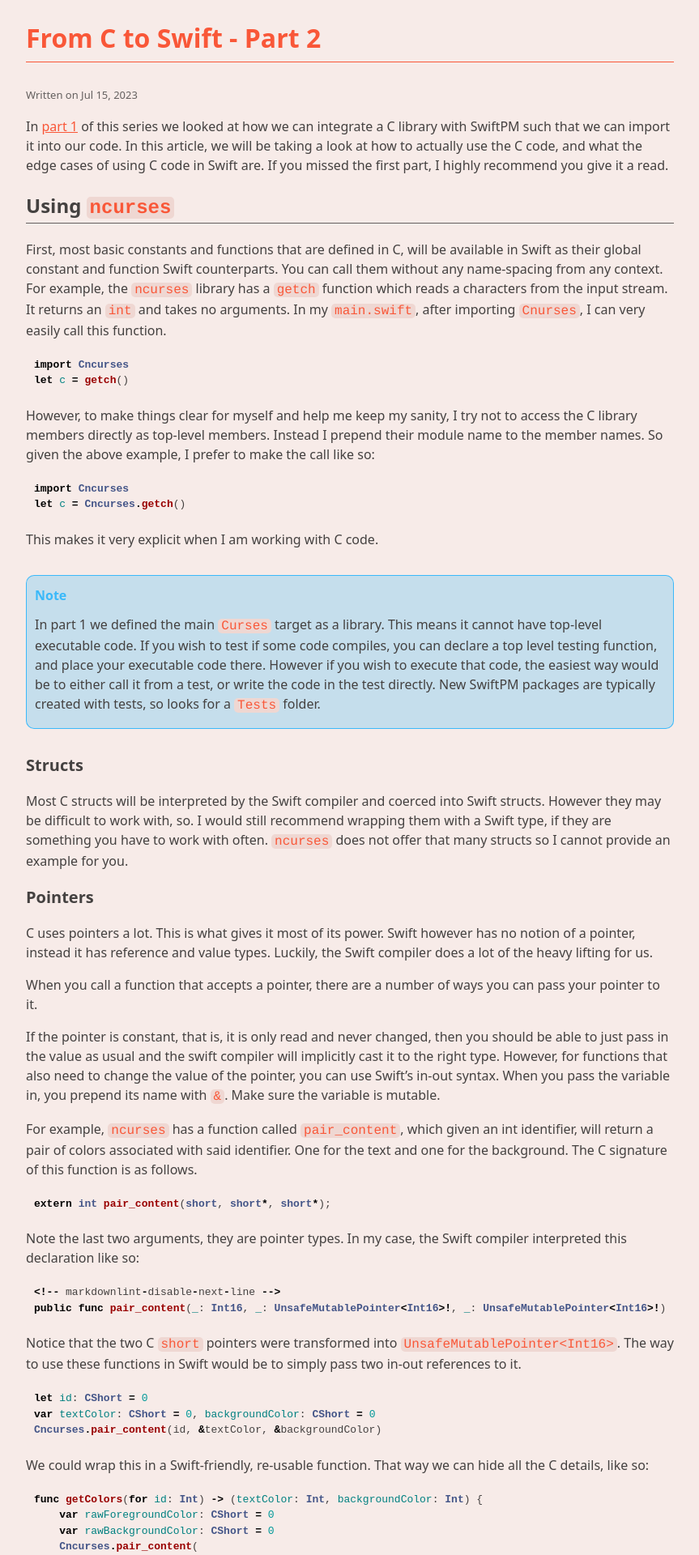
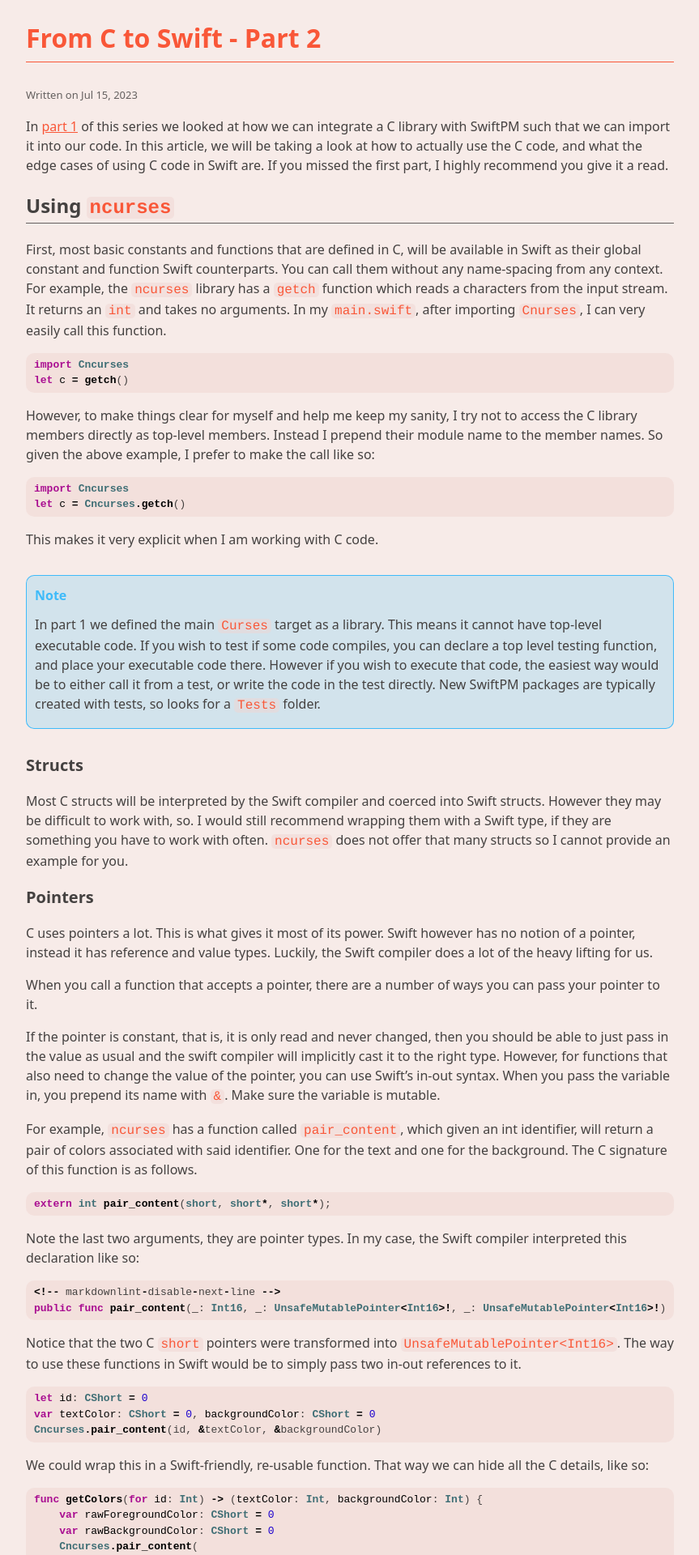
Before and after one commit to sketch204/sketch204.github.io, a Jekyll site: the page built from _posts/2023-07-15-from-c-to-swift-pt2.md, in a window 1280 px wide. Shown: the top 1920 px of the page at 81% size, without its empty margins (208-1071 px from the left). Built offline with Jekyll 4.4.1, drawn with Linux system fonts in a browser that asks for light colours.

Commit message:
- Standardized the aside colors - Started working on a better light scheme code colors

```diff
--- a/assets/css/article.css
+++ b/assets/css/article.css
@@ -45,6 +45,7 @@ article figure.highlight {
 }
 
 article figure.highlight pre {
+  background-color: var(--code-background-color);
   padding: 5px 10px;
   border-radius: 10px;
   overflow-x: scroll;
@@ -69,7 +70,7 @@ article aside {
   padding: 0 10px;
   margin: 2em 0;
   border-radius: 10px;
-  border: 1px solid white;
+  border: 1px solid;
 }
 
 article aside h1 {
@@ -81,28 +82,28 @@ article aside h1 {
 }
 
 article aside.info {
-  background-color: rgba(197, 197, 197, 0.2);
-  border-color: var(--text-color);
+  background-color: var(--aside-info-background);
+  border-color: var(--aside-info-text);
 }
 
 article aside.info h1 {
-  color: var(--text-color);
+  color: var(--aside-info-text);
 }
 
 article aside.note {
-  background-color: rgba(0, 170, 255, 0.2);
-  border-color: rgba(0, 170, 255, 0.7);
+  background-color: var(--aside-note-background);
+  border-color: var(--aside-note-text);
 }
 
 article aside.note h1 {
-  color: rgba(0, 170, 255, 0.7);
+  color: var(--aside-note-text);
 }
 
 article aside.warning {
-  background-color: #ffbd723a;
-  border-color: #ffbd72;
+  background-color: var(--aside-warning-background);
+  border-color: var(--aside-warning-text);
 }
 
 article aside.warning h1 {
-  color: #ffbd72;
+  color: var(--aside-warning-text);
 }
--- a/assets/css/code-highlight.css
+++ b/assets/css/code-highlight.css
@@ -1,15 +1,74 @@
+:root {
+  ---code-highlight-comment: #177500;
+  ---code-highlight-comment-multiline: var(---code-highlight-comment);
+  ---code-highlight-comment-single: var(---code-highlight-comment);
+  ---code-highlight-comment-preproc: #633820;
+
+  ---code-highlight-string: #C41A16;
+  ---code-highlight-string-backtick: var(---code-highlight-string);
+  ---code-highlight-string-char: var(---code-highlight-string);
+  ---code-highlight-string-doc: var(---code-highlight-string);
+  ---code-highlight-string-double: var(---code-highlight-string);
+  ---code-highlight-string-escape: var(---code-highlight-string);
+  ---code-highlight-string-heredoc: var(---code-highlight-string);
+  ---code-highlight-string-interpol: var(---code-highlight-string);
+  ---code-highlight-string-other: var(---code-highlight-string);
+  ---code-highlight-string-regex: #009926;
+  ---code-highlight-string-single: #2300CE;
+  ---code-highlight-string-symbol: var(---code-highlight-string-single);
+
+  ---code-highlight-operator: var(---code-highlight-name-label);
+  ---code-highlight-operator-word: var(---code-highlight-operator);
+
+  ---code-highlight-keyword: #A90D91;
+  ---code-highlight-keyword-constant: var(---code-highlight-keyword);
+  ---code-highlight-keyword-declaration: var(---code-highlight-keyword);
+  ---code-highlight-keyword-namespace: var(---code-highlight-keyword);
+  ---code-highlight-keyword-pseudo: var(---code-highlight-keyword);
+  ---code-highlight-keyword-reserved: var(---code-highlight-keyword);
+  ---code-highlight-keyword-type: var(---code-highlight-name-class);
+
+  ---code-highlight-name-attribute: #836C28;
+  ---code-highlight-name-builtin: var(---code-highlight-keyword);
+  ---code-highlight-name-class: #3F6E75;
+  ---code-highlight-name-constant: var(---code-highlight-name-label);
+  ---code-highlight-name-decorator: var(---code-highlight-name-label);
+  ---code-highlight-name-entity: #800080;
+  ---code-highlight-name-exception: #990000;
+  ---code-highlight-name-function: var(---code-highlight-name-label);
+  ---code-highlight-name-label: #000000;
+  ---code-highlight-name-namespace: #555555;
+  ---code-highlight-name-tag: var(---code-highlight-name-label);
+  ---code-highlight-name-variable: var(---code-highlight-name-label);
+  ---code-highlight-name-builtin-pseudo: #5B269A;
+  ---code-highlight-name-variable-class: var(---code-highlight-name-label);
+  ---code-highlight-name-variable-global: var(---code-highlight-name-label);
+  ---code-highlight-name-variable-instance: var(---code-highlight-name-label);
+
+  ---code-highlight-number: #1C01CE;
+  ---code-highlight-number-float: var(---code-highlight-number);
+  ---code-highlight-number-hex: var(---code-highlight-number);
+  ---code-highlight-number-integer: var(---code-highlight-number);
+  ---code-highlight-number-oct: var(---code-highlight-number);
+  ---code-highlight-number-integer-long: var(---code-highlight-number);
+
+  ---code-highlight-error: #000000;
+  ---code-highlight-error-bg: #e3d2d2;
+  ---code-highlight-generic-error: var(---code-highlight-error);
+}
+
 .highlight .hll { background-color: #ffffcc }
-.highlight .c { color: #999988; font-style: italic } /* Comment */
-.highlight .err { color: #a61717; background-color: #e3d2d2 } /* Error */
-.highlight .k { color: #000000; font-weight: bold } /* Keyword */
-.highlight .o { color: #000000; font-weight: bold } /* Operator */
-.highlight .cm { color: #999988; font-style: italic } /* Comment.Multiline */
-.highlight .cp { color: #999999; font-weight: bold; font-style: italic } /* Comment.Preproc */
-.highlight .c1 { color: #999988; font-style: italic } /* Comment.Single */
+.highlight .c { color: var(---code-highlight-comment); font-style: italic } /* Comment */
+.highlight .err { color: var(---code-highlight-error); background-color: var(---code-highlight-error-bg) } /* Error */
+.highlight .k { color: var(---code-highlight-keyword); font-weight: bold } /* Keyword */
+.highlight .o { color: var(---code-highlight-operator); font-weight: bold } /* Operator */
+.highlight .cm { color: var(---code-highlight-comment-multiline); font-style: italic } /* Comment.Multiline */
+.highlight .cp { color: var(---code-highlight-comment-preproc); font-weight: bold; font-style: italic } /* Comment.Preproc */
+.highlight .c1 { color: var(---code-highlight-comment-single); font-style: italic } /* Comment.Single */
 .highlight .cs { color: #999999; font-weight: bold; font-style: italic } /* Comment.Special */
 .highlight .gd { color: #000000; background-color: #ffdddd } /* Generic.Deleted */
 .highlight .ge { color: #000000; font-style: italic } /* Generic.Emph */
-.highlight .gr { color: #aa0000 } /* Generic.Error */
+.highlight .gr { color: var(---code-highlight-generic-error) } /* Generic.Error */
 .highlight .gh { color: #999999 } /* Generic.Heading */
 .highlight .gi { color: #000000; background-color: #ddffdd } /* Generic.Inserted */
 .highlight .go { color: #888888 } /* Generic.Output */
@@ -17,48 +76,48 @@
 .highlight .gs { font-weight: bold } /* Generic.Strong */
 .highlight .gu { color: #aaaaaa } /* Generic.Subheading */
 .highlight .gt { color: #aa0000 } /* Generic.Traceback */
-.highlight .kc { color: #000000; font-weight: bold } /* Keyword.Constant */
-.highlight .kd { color: #000000; font-weight: bold } /* Keyword.Declaration */
-.highlight .kn { color: #000000; font-weight: bold } /* Keyword.Namespace */
-.highlight .kp { color: #000000; font-weight: bold } /* Keyword.Pseudo */
-.highlight .kr { color: #000000; font-weight: bold } /* Keyword.Reserved */
-.highlight .kt { color: #445588; font-weight: bold } /* Keyword.Type */
-.highlight .m { color: #009999 } /* Literal.Number */
-.highlight .s { color: #d01040 } /* Literal.String */
-.highlight .na { color: #008080 } /* Name.Attribute */
-.highlight .nb { color: #0086B3 } /* Name.Builtin */
-.highlight .nc { color: #445588; font-weight: bold } /* Name.Class */
-.highlight .no { color: #008080 } /* Name.Constant */
-.highlight .nd { color: #3c5d5d; font-weight: bold } /* Name.Decorator */
-.highlight .ni { color: #800080 } /* Name.Entity */
-.highlight .ne { color: #990000; font-weight: bold } /* Name.Exception */
-.highlight .nf { color: #990000; font-weight: bold } /* Name.Function */
-.highlight .nl { color: #990000; font-weight: bold } /* Name.Label */
-.highlight .nn { color: #555555 } /* Name.Namespace */
-.highlight .nt { color: #000080 } /* Name.Tag */
-.highlight .nv { color: #008080 } /* Name.Variable */
-.highlight .ow { color: #000000; font-weight: bold } /* Operator.Word */
+.highlight .kc { color: var(---code-highlight-keyword-constant); font-weight: bold } /* Keyword.Constant */
+.highlight .kd { color: var(---code-highlight-keyword-declaration); font-weight: bold } /* Keyword.Declaration */
+.highlight .kn { color: var(---code-highlight-keyword-namespace); font-weight: bold } /* Keyword.Namespace */
+.highlight .kp { color: var(---code-highlight-keyword-pseudo); font-weight: bold } /* Keyword.Pseudo */
+.highlight .kr { color: var(---code-highlight-keyword-reserved); font-weight: bold } /* Keyword.Reserved */
+.highlight .kt { color: var(---code-highlight-keyword-type); font-weight: bold } /* Keyword.Type */
+.highlight .m { color: var(---code-highlight-number) } /* Literal.Number */
+.highlight .s { color: var(---code-highlight-string) } /* Literal.String */
+.highlight .na { color: var(---code-highlight-name-attribute) } /* Name.Attribute */
+.highlight .nb { color: var(---code-highlight-name-builtin) } /* Name.Builtin */
+.highlight .nc { color: var(---code-highlight-name-class); font-weight: bold } /* Name.Class */
+.highlight .no { color: var(---code-highlight-name-constant) } /* Name.Constant */
+.highlight .nd { color: var(---code-highlight-name-decorator); font-weight: bold } /* Name.Decorator */
+.highlight .ni { color: var(---code-highlight-name-entity) } /* Name.Entity */
+.highlight .ne { color: var(---code-highlight-name-exception); font-weight: bold } /* Name.Exception */
+.highlight .nf { color: var(---code-highlight-name-function); font-weight: bold } /* Name.Function */
+.highlight .nl { color: var(---code-highlight-name-label); font-weight: bold } /* Name.Label */
+.highlight .nn { color: var(---code-highlight-name-namespace) } /* Name.Namespace */
+.highlight .nt { color: var(---code-highlight-name-tag) } /* Name.Tag */
+.highlight .nv { color: var(---code-highlight-name-variable) } /* Name.Variable */
+.highlight .ow { color: var(---code-highlight-operator-word); font-weight: bold } /* Operator.Word */
 .highlight .w { color: #bbbbbb } /* Text.Whitespace */
-.highlight .mf { color: #009999 } /* Literal.Number.Float */
-.highlight .mh { color: #009999 } /* Literal.Number.Hex */
-.highlight .mi { color: #009999 } /* Literal.Number.Integer */
-.highlight .mo { color: #009999 } /* Literal.Number.Oct */
-.highlight .sb { color: #d01040 } /* Literal.String.Backtick */
-.highlight .sc { color: #d01040 } /* Literal.String.Char */
-.highlight .sd { color: #d01040 } /* Literal.String.Doc */
-.highlight .s2 { color: #d01040 } /* Literal.String.Double */
-.highlight .se { color: #d01040 } /* Literal.String.Escape */
-.highlight .sh { color: #d01040 } /* Literal.String.Heredoc */
-.highlight .si { color: #d01040 } /* Literal.String.Interpol */
-.highlight .sx { color: #d01040 } /* Literal.String.Other */
-.highlight .sr { color: #009926 } /* Literal.String.Regex */
-.highlight .s1 { color: #d01040 } /* Literal.String.Single */
-.highlight .ss { color: #990073 } /* Literal.String.Symbol */
-.highlight .bp { color: #999999 } /* Name.Builtin.Pseudo */
-.highlight .vc { color: #008080 } /* Name.Variable.Class */
-.highlight .vg { color: #008080 } /* Name.Variable.Global */
-.highlight .vi { color: #008080 } /* Name.Variable.Instance */
-.highlight .il { color: #009999 } /* Literal.Number.Integer.Long */
+.highlight .mf { color: var(---code-highlight-number-float) } /* Literal.Number.Float */
+.highlight .mh { color: var(---code-highlight-number-hex) } /* Literal.Number.Hex */
+.highlight .mi { color: var(---code-highlight-number-integer) } /* Literal.Number.Integer */
+.highlight .mo { color: var(---code-highlight-number-oct) } /* Literal.Number.Oct */
+.highlight .sb { color: var(---code-highlight-string-backtick) } /* Literal.String.Backtick */
+.highlight .sc { color: var(---code-highlight-string-char) } /* Literal.String.Char */
+.highlight .sd { color: var(---code-highlight-string-doc) } /* Literal.String.Doc */
+.highlight .s2 { color: var(---code-highlight-string-double) } /* Literal.String.Double */
+.highlight .se { color: var(---code-highlight-string-escape) } /* Literal.String.Escape */
+.highlight .sh { color: var(---code-highlight-string-heredoc) } /* Literal.String.Heredoc */
+.highlight .si { color: var(---code-highlight-string-interpol) } /* Literal.String.Interpol */
+.highlight .sx { color: var(---code-highlight-string-other) } /* Literal.String.Other */
+.highlight .sr { color: var(---code-highlight-string-regex) } /* Literal.String.Regex */
+.highlight .s1 { color: var(---code-highlight-string-single) } /* Literal.String.Single */
+.highlight .ss { color: var(---code-highlight-string-symbol) } /* Literal.String.Symbol */
+.highlight .bp { color: var(---code-highlight-name-builtin-pseudo) } /* Name.Builtin.Pseudo */
+.highlight .vc { color: var(---code-highlight-name-variable-class) } /* Name.Variable.Class */
+.highlight .vg { color: var(---code-highlight-name-variable-global) } /* Name.Variable.Global */
+.highlight .vi { color: var(---code-highlight-name-variable-instance) } /* Name.Variable.Instance */
+.highlight .il { color: var(---code-highlight-number-integer-long) } /* Literal.Number.Integer.Long */
 
 
 @media (prefers-color-scheme: dark) {
--- a/assets/css/colors.css
+++ b/assets/css/colors.css
@@ -5,8 +5,15 @@
   --accent-color: #F95738; /* Red Salsa */
   --highlight-color: #FF9921; /* Light Salmon */
   --code-text-color: var(--accent-color);
-  --code-background-color: #EFD7D2; /* Ebony */
+  --code-background-color: #efd7d283; /* Ebony */
   --rule-color: var(--accent-color);
+
+  --aside-info-background: #c5c5c533;
+  --aside-info-text: var(--text-color);
+  --aside-note-background: #41c0ff33;
+  --aside-note-text: #00aaffb3;
+  --aside-warning-background: #ff97212c;
+  --aside-warning-text: #FF9921;
 }
 
 @media (prefers-color-scheme: dark) {
@@ -17,7 +24,14 @@
     --accent-color: #F95738; /* Tomato */
     --highlight-color: #FFA947; /* Orange Peel */
     --code-text-color: var(--highlight-color);
-    --code-background-color: #ffbd723a; /* Ebony */
+    --code-background-color: #404040;
     --rule-color: var(--secondary-text-color);
+
+    --aside-info-background: #c5c5c533;
+    --aside-info-text: var(--text-color);
+    --aside-note-background: #00aaff33;
+    --aside-note-text: #00aaffb3;
+    --aside-warning-background: var(--code-background-color);
+    --aside-warning-text: #ffbd72;
   }
 }
```
